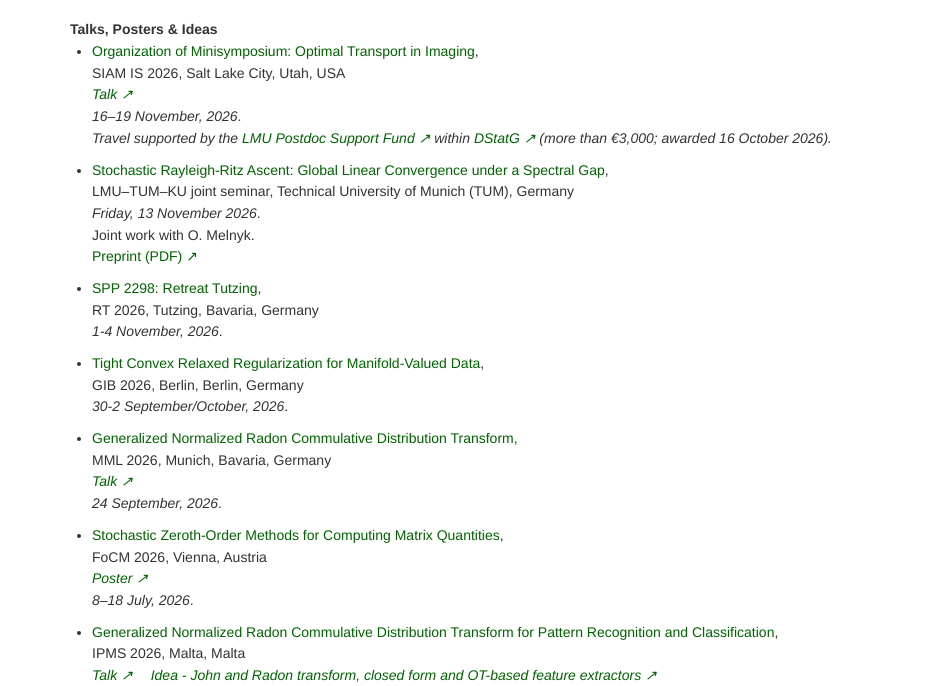
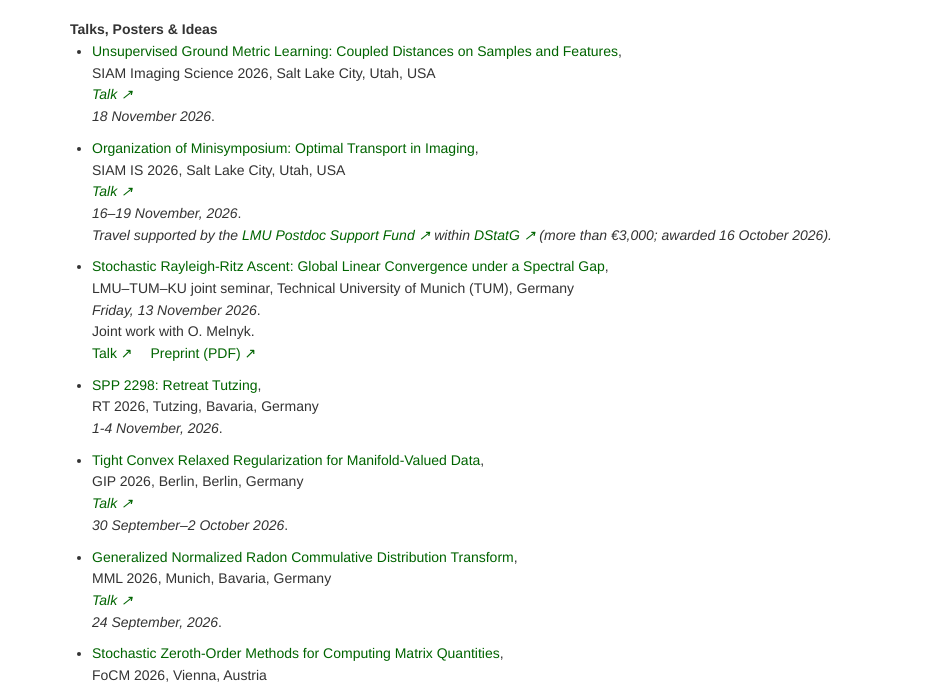
Before and after one commit to JJEWBresch/JJEWBresch.github.io, a plain HTML site: page events.html in a window 1280 px wide. Shown: the part 567-1253 px from the top of the page, 0-930 px from the left. Drawn offline with nearby package versions, Linux system fonts and the light colour scheme.

Commit message:
Add SIAM metric-learning talk and slides for LMU–TUM–KU and Berlin GIP

```diff
--- a/events.html
+++ b/events.html
@@ -29,6 +29,7 @@
 
               <strong>Talks, Posters &amp; Ideas</strong><br>
               <ul>
+<li id="siam-is-2026-ground-metric-learning"><a href="https://doi.org/10.1007/s00365-026-09788-x" style="color:darkgreen">Unsupervised Ground Metric Learning: Coupled Distances on Samples and Features</a>,<br>SIAM Imaging Science 2026, Salt Lake City, Utah, USA<br><i><a href="docs/Talk_SIAM_IS2026_Ground_Metric_Learning.pdf" style="color:darkgreen">Talk <span aria-hidden="true">↗</span></a></i><br><i>18 November 2026</i>.</li>
 <li> <a href="https://www.siam.org/conferences-events/siam-conferences/is26/" , style="color:darkgreen">Organization of Minisymposium: Optimal Transport in Imaging</a>,<br>
                       SIAM IS 2026, Salt Lake City, Utah, USA<br>
                 <i><a href="docs/Talk_SIAM_IS2026.pdf" style="color:darkgreen">Talk <span aria-hidden="true">↗</span></a></i><br>
@@ -37,13 +38,13 @@
                       LMU–TUM–KU joint seminar, Technical University of Munich (TUM), Germany<br>
                       <i>Friday, 13 November 2026</i>.<br>
                       Joint work with O. Melnyk.<br>
-                      <a href="https://arxiv.org/pdf/2610.42071v1" style="color:darkgreen">Preprint (PDF) <span aria-hidden="true">↗</span></a></li>
+                      <a href="docs/Talk_TUM_LMU_KU2026.pdf" style="color:darkgreen">Talk <span aria-hidden="true">↗</span></a>&emsp; <a href="https://arxiv.org/pdf/2610.42071v1" style="color:darkgreen">Preprint (PDF) <span aria-hidden="true">↗</span></a></li>
 <li> <a href="https://jjewbresch.github.io/index.html" , style="color:darkgreen">SPP 2298: Retreat Tutzing</a>,<br>
                       RT 2026, Tutzing, Bavaria, Germany<br>
                       <i>1-4 November, 2026</i>.</li>
 <li> <a href="https://www.ptb.de/7th-annual-gip-meeting/startseite" , style="color:darkgreen">Tight Convex Relaxed Regularization for Manifold-Valued Data</a>,<br>
-                      GIB 2026, Berlin, Berlin, Germany<br>
-                      <i>30-2 September/October, 2026</i>.</li>
+                      GIP 2026, Berlin, Berlin, Germany<br>
+                      <i><a href="docs/Talk_GIP2026.pdf" style="color:darkgreen">Talk <span aria-hidden="true">↗</span></a></i><br><i>30 September–2 October 2026</i>.</li>
 				<li> <a href="https://munichgeoml.github.io" , style="color:darkgreen">Generalized Normalized Radon Commulative Distribution Transform</a>,<br>
                       MML 2026, Munich, Bavaria, Germany<br>
 					  <i><a href="docs/talk_nrcdt_short.pdf" , style="color:darkgreen">Talk <span aria-hidden="true">↗</span></a></i><br>
```
Also changed, not shown: 3 other files.
